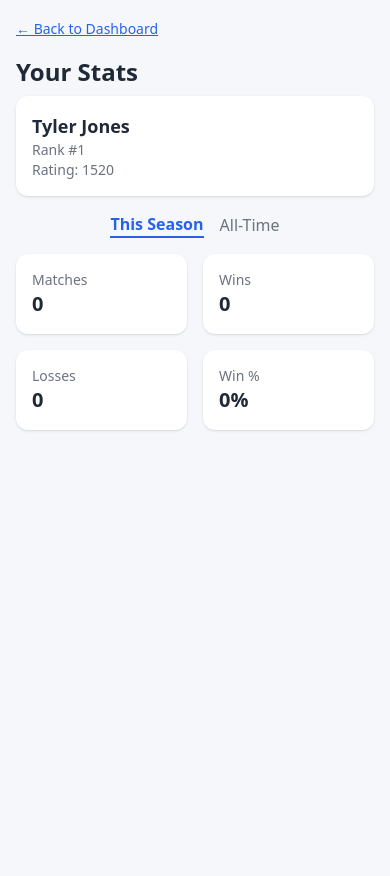
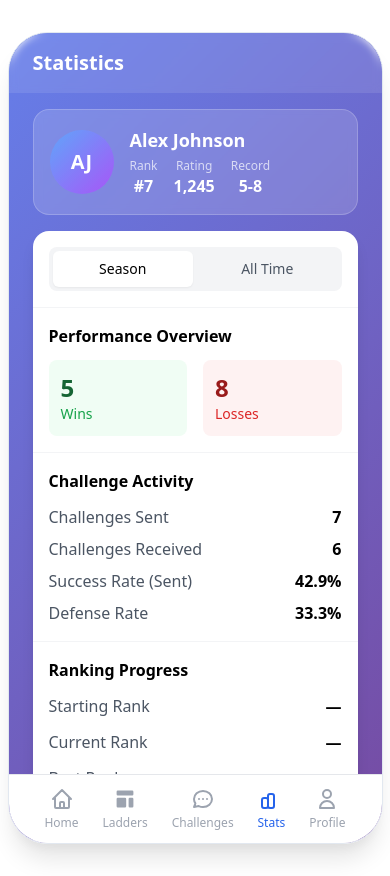
Before and after one commit to zcardais/tennis-ladder-app-gpt, a plain HTML site: page stats.html in a window 390 px wide. Before the commit the page ends 844 px from the top, so only its background shows below. Drawn offline with nearby package versions, Linux system fonts and the light colour scheme.

Commit message:
Refactor stats.html to match AppAlchemy mobile-first layout with placeholder sections

```diff
--- a/stats.html
+++ b/stats.html
@@ -3,119 +3,188 @@
 <head>
   <meta charset="UTF-8" />
   <meta name="viewport" content="width=device-width, initial-scale=1.0" />
-  <title>Player Stats</title>
+  <title>Stats</title>
   <script src="https://cdn.tailwindcss.com"></script>
+  <style>
+	.phone-frame {
+	  width: 100%;
+	  max-width: 375px;
+	  height: 812px;
+	  background: linear-gradient(135deg, #667eea 0%, #764ba2 100%);
+	  border-radius: 40px;
+	  overflow: hidden;
+	  position: relative;
+	  box-shadow: 0 20px 25px -5px rgba(0, 0, 0, 0.1),
+				  0 10px 10px -5px rgba(0, 0, 0, 0.04);
+	  border: 1px solid #e2e8f0;
+	  margin: 2rem auto;
+	  display: flex;
+	  flex-direction: column;
+	}
+  </style>
 </head>
-<body class="bg-[#F5F7FA] text-gray-800 min-h-screen">
-  <div class="max-w-md mx-auto p-4">
-	<a href="dashboard.html" class="text-blue-600 underline text-sm">&larr; Back to Dashboard</a>
-	<h1 class="text-2xl font-bold mt-4 mb-2">Your Stats</h1>
-
-	<!-- Player Summary -->
-	<div class="bg-white p-4 rounded-xl shadow mb-4">
-	  <div class="text-lg font-semibold" id="player-name">Tyler Jones</div>
-	  <div class="text-sm text-gray-500" id="player-rank">Rank #1</div>
-	  <div class="text-sm text-gray-500">Rating: <span id="player-rating">1520</span></div>
+<body>
+  <div class="phone-frame">
+	<!-- Header -->
+	<div class="bg-white/10 backdrop-blur-sm px-6 py-4 flex items-center justify-between">
+	  <h1 class="text-xl font-bold text-white">Statistics</h1>
 	</div>
 
-	<!-- Stat Toggle -->
-	<div class="flex justify-center mb-4 space-x-4">
-	  <button id="season-btn" class="text-blue-600 font-semibold border-b-2 border-blue-600">This Season</button>
-	  <button id="alltime-btn" class="text-gray-500">All-Time</button>
+	<!-- Player Overview -->
+	<div class="px-6 py-4">
+	  <div class="bg-white/15 backdrop-blur-sm rounded-2xl p-4 border border-white/20">
+		<div class="flex items-center space-x-4">
+		  <div class="w-16 h-16 bg-gradient-to-br from-blue-400 to-purple-500 rounded-full flex items-center justify-center">
+			<span class="text-white font-bold text-xl">AJ</span>
 		  </div>
-
-	<!-- Stat Grid -->
-	<div class="grid grid-cols-2 gap-4" id="stat-grid">
-	  <div class="bg-white p-4 rounded-xl shadow">
-		<div class="text-sm text-gray-500">Matches</div>
-		<div class="text-xl font-bold" id="total-matches">0</div>
+		  <div class="flex-1">
+			<h2 class="text-white font-bold text-lg">Alex Johnson</h2>
+			<div class="flex items-center space-x-4 mt-1">
+			  <div class="text-center">
+				<p class="text-white/70 text-xs">Rank</p>
+				<p class="text-white font-bold">#7</p>
 			  </div>
-	  <div class="bg-white p-4 rounded-xl shadow">
-		<div class="text-sm text-gray-500">Wins</div>
-		<div class="text-xl font-bold" id="wins">0</div>
+			  <div class="text-center">
+				<p class="text-white/70 text-xs">Rating</p>
+				<p class="text-white font-bold">1,245</p>
 			  </div>
-	  <div class="bg-white p-4 rounded-xl shadow">
-		<div class="text-sm text-gray-500">Losses</div>
-		<div class="text-xl font-bold" id="losses">0</div>
+			  <div class="text-center">
+				<p class="text-white/70 text-xs">Record</p>
+				<p class="text-white font-bold">5-8</p>
 			  </div>
-	  <div class="bg-white p-4 rounded-xl shadow">
-		<div class="text-sm text-gray-500">Win %</div>
-		<div class="text-xl font-bold" id="win-pct">0%</div>
+			</div>
+		  </div>
 		</div>
 	  </div>
 	</div>
 
-  <script>
-	const loggedInPlayerId = 'tyler';
-	const players = JSON.parse(localStorage.getItem('players') || '[]');
-	const challenges = JSON.parse(localStorage.getItem('challenges') || '[]');
-	const player = players.find(p => p.id === loggedInPlayerId);
+	<!-- Stats Section -->
+	<div class="flex-1 px-6 pb-6">
+	  <div class="bg-white rounded-2xl shadow-lg h-full overflow-y-auto pb-24">
+		<!-- Tabs -->
+		<div class="p-4 border-b border-gray-100">
+		  <div class="flex space-x-1 bg-gray-100 rounded-lg p-1">
+			<button class="flex-1 py-2 px-4 bg-white text-black rounded-md font-medium text-sm shadow-sm">Season</button>
+			<button class="flex-1 py-2 px-4 text-gray-600 rounded-md font-medium text-sm">All Time</button>
+		  </div>
+		</div>
 
-	document.getElementById('player-name').textContent = player.name;
-	document.getElementById('player-rank').textContent = `Rank #${player.rank}`;
+		<!-- Performance Overview -->
+		<div class="p-4 border-b border-gray-100">
+		  <h3 class="font-semibold text-black mb-3">Performance Overview</h3>
+		  <div class="grid grid-cols-2 gap-4">
+			<div class="bg-green-50 p-3 rounded-lg">
+			  <p class="text-green-800 font-bold text-2xl">5</p>
+			  <p class="text-green-600 text-sm">Wins</p>
+			</div>
+			<div class="bg-red-50 p-3 rounded-lg">
+			  <p class="text-red-800 font-bold text-2xl">8</p>
+			  <p class="text-red-600 text-sm">Losses</p>
+			</div>
+		  </div>
+		</div>
 
-	let isAllTime = false;
+		<!-- Challenge Activity -->
+		<div class="p-4 border-b border-gray-100">
+		  <h3 class="font-semibold text-black mb-3">Challenge Activity</h3>
+		  <div class="space-y-2">
+			<div class="flex justify-between">
+			  <span class="text-gray-600">Challenges Sent</span>
+			  <span class="font-semibold text-black">7</span>
+			</div>
+			<div class="flex justify-between">
+			  <span class="text-gray-600">Challenges Received</span>
+			  <span class="font-semibold text-black">6</span>
+			</div>
+			<div class="flex justify-between">
+			  <span class="text-gray-600">Success Rate (Sent)</span>
+			  <span class="font-semibold text-black">42.9%</span>
+			</div>
+			<div class="flex justify-between">
+			  <span class="text-gray-600">Defense Rate</span>
+			  <span class="font-semibold text-black">33.3%</span>
+			</div>
+		  </div>
+		</div>
+		<!-- Ranking Progress -->
+		<div class="p-4 border-b border-gray-100">
+		  <h3 class="font-semibold text-black mb-3">Ranking Progress</h3>
+		  <div class="space-y-3">
+			<!-- Starting Rank -->
+			<div class="flex items-center justify-between">
+			  <span class="text-gray-600">Starting Rank</span>
+			  <span class="font-semibold text-black">—</span>
+			</div>
+			<!-- Current Rank -->
+			<div class="flex items-center justify-between">
+			  <span class="text-gray-600">Current Rank</span>
+			  <span class="font-semibold text-black">—</span>
+			</div>
+			<!-- Best Rank -->
+			<div class="flex items-center justify-between">
+			  <span class="text-gray-600">Best Rank</span>
+			  <div class="flex items-center space-x-2">
+				<span class="font-semibold text-black">—</span>
+			  </div>
+			</div>
+			<!-- Net Movement -->
+			<div class="flex items-center justify-between">
+			  <span class="text-gray-600">Net Movement</span>
+			  <div class="flex items-center space-x-1">
+				<span class="font-semibold text-black">—</span>
+			  </div>
+			</div>
+		  </div>
+		</div>
 
-	document.getElementById('season-btn').addEventListener('click', () => {
-	  isAllTime = false;
-	  updateButtons();
-	  renderStats();
-	});
+		<!-- Recent Matches -->
+		<div class="p-4">
+		  <h3 class="font-semibold text-black mb-3">Recent Matches</h3>
+		  <div class="space-y-3">
+			<!-- Match items will be injected here -->
+			<div class="p-3 rounded-lg bg-gray-50 text-gray-500 text-sm text-center border border-dashed border-gray-300">
+			  No recent matches to display.
+			</div>
+		  </div>
+		</div>
+	  </div>
+	</div>
 
-	document.getElementById('alltime-btn').addEventListener('click', () => {
-	  isAllTime = true;
-	  updateButtons();
-	  renderStats();
-	});
-
-	function updateButtons() {
-	  document.getElementById('season-btn').classList.toggle('text-blue-600', !isAllTime);
-	  document.getElementById('season-btn').classList.toggle('border-b-2', !isAllTime);
-	  document.getElementById('season-btn').classList.toggle('border-blue-600', !isAllTime);
-	  document.getElementById('season-btn').classList.toggle('text-gray-500', isAllTime);
-
-	  document.getElementById('alltime-btn').classList.toggle('text-blue-600', isAllTime);
-	  document.getElementById('alltime-btn').classList.toggle('border-b-2', isAllTime);
-	  document.getElementById('alltime-btn').classList.toggle('border-blue-600', isAllTime);
-	  document.getElementById('alltime-btn').classList.toggle('text-gray-500', !isAllTime);
-	}
-
-	function renderStats() {
-	  let filtered = challenges.filter(c =>
-		(c.challenger === loggedInPlayerId || c.opponent === loggedInPlayerId) &&
-		c.status === 'completed'
-	  );
-
-	  if (!isAllTime) {
-		const seasonStart = new Date('2025-06-01');
-		filtered = filtered.filter(c => new Date(c.createdAt) >= seasonStart);
-	  }
-
-	  const total = filtered.length;
-	  let wins = 0;
-	  filtered.forEach(c => {
-		const sets = c.score?.sets || [];
-		let p1Wins = 0, p2Wins = 0;
-		sets.forEach(([a, b]) => {
-		  if (a > b) p1Wins++;
-		  else if (b > a) p2Wins++;
-		});
-		const isWinner = (c.challenger === loggedInPlayerId && p1Wins > p2Wins) ||
-						 (c.opponent === loggedInPlayerId && p2Wins > p1Wins);
-		if (isWinner) wins++;
-	  });
-
-	  const losses = total - wins;
-	  const pct = total > 0 ? Math.round((wins / total) * 100) : 0;
-
-	  document.getElementById('total-matches').textContent = total;
-	  document.getElementById('wins').textContent = wins;
-	  document.getElementById('losses').textContent = losses;
-	  document.getElementById('win-pct').textContent = pct + '%';
-	}
-
-	updateButtons();
-	renderStats();
-  </script>
+	<!-- Bottom Navigation -->
+	<div class="absolute bottom-0 left-0 right-0 bg-white border-t border-gray-200 px-6 py-3">
+	  <div class="flex justify-around">
+		<button class="flex flex-col items-center space-y-1 text-gray-400">
+		  <svg class="w-6 h-6" fill="none" stroke="currentColor" viewBox="0 0 24 24">
+			<path stroke-linecap="round" stroke-linejoin="round" stroke-width="2" d="M3 12l2-2m0 0l7-7 7 7M5 10v10a1 1 0 001 1h3m10-11l2 2m-2-2v10a1 1 0 01-1 1h-3m-6 0a1 1 0 001-1v-4a1 1 0 011-1h2a1 1 0 011 1v4a1 1 0 001 1m-6 0h6"/>
+		  </svg>
+		  <span class="text-xs">Home</span>
+		</button>
+		<button class="flex flex-col items-center space-y-1 text-gray-400">
+		  <svg class="w-6 h-6" fill="currentColor" viewBox="0 0 20 20">
+			<path d="M3 4a1 1 0 011-1h12a1 1 0 011 1v2a1 1 0 01-1 1H4a1 1 0 01-1-1V4zM3 10a1 1 0 011-1h6a1 1 0 011 1v6a1 1 0 01-1 1H4a1 1 0 01-1-1v-6zM14 9a1 1 0 00-1 1v6a1 1 0 001 1h2a1 1 0 001-1v-6a1 1 0 00-1-1h-2z"/>
+		  </svg>
+		  <span class="text-xs">Ladders</span>
+		</button>
+		<button class="flex flex-col items-center space-y-1 text-gray-400">
+		  <svg class="w-6 h-6" fill="none" stroke="currentColor" viewBox="0 0 24 24">
+			<path stroke-linecap="round" stroke-linejoin="round" stroke-width="2" d="M8 12h.01M12 12h.01M16 12h.01M21 12c0 4.418-4.03 8-9 8a9.863 9.863 0 01-4.255-.949L3 20l1.395-3.72C3.512 15.042 3 13.574 3 12c0-4.418 4.03-8 9-8s9 3.582 9 8z"/>
+		  </svg>
+		  <span class="text-xs">Challenges</span>
+		</button>
+		<button class="flex flex-col items-center space-y-1 text-blue-600">
+		  <svg class="w-6 h-6" fill="none" stroke="currentColor" viewBox="0 0 24 24">
+			<path stroke-linecap="round" stroke-linejoin="round" stroke-width="2" d="M9 19v-6a2 2 0 00-2-2H5a2 2 0 00-2 2v6a2 2 0 002 2h2a2 2 0 002-2zm0 0V9a2 2 0 012-2h2a2 2 0 012 2v10m-6 0a2 2 0 002 2h2a2 2 0 002-2"/>
+		  </svg>
+		  <span class="text-xs font-medium">Stats</span>
+		</button>
+		<button class="flex flex-col items-center space-y-1 text-gray-400">
+		  <svg class="w-6 h-6" fill="none" stroke="currentColor" viewBox="0 0 24 24">
+			<path stroke-linecap="round" stroke-linejoin="round" stroke-width="2" d="M16 7a4 4 0 11-8 0 4 4 0 018 0zM12 14a7 7 0 00-7 7h14a7 7 0 00-7-7z"/>
+		  </svg>
+		  <span class="text-xs">Profile</span>
+		</button>
+	  </div>
+	</div>
+  </div>
 </body>
 </html>
```
Lines whose indentation alone changed are shown as unchanged.
